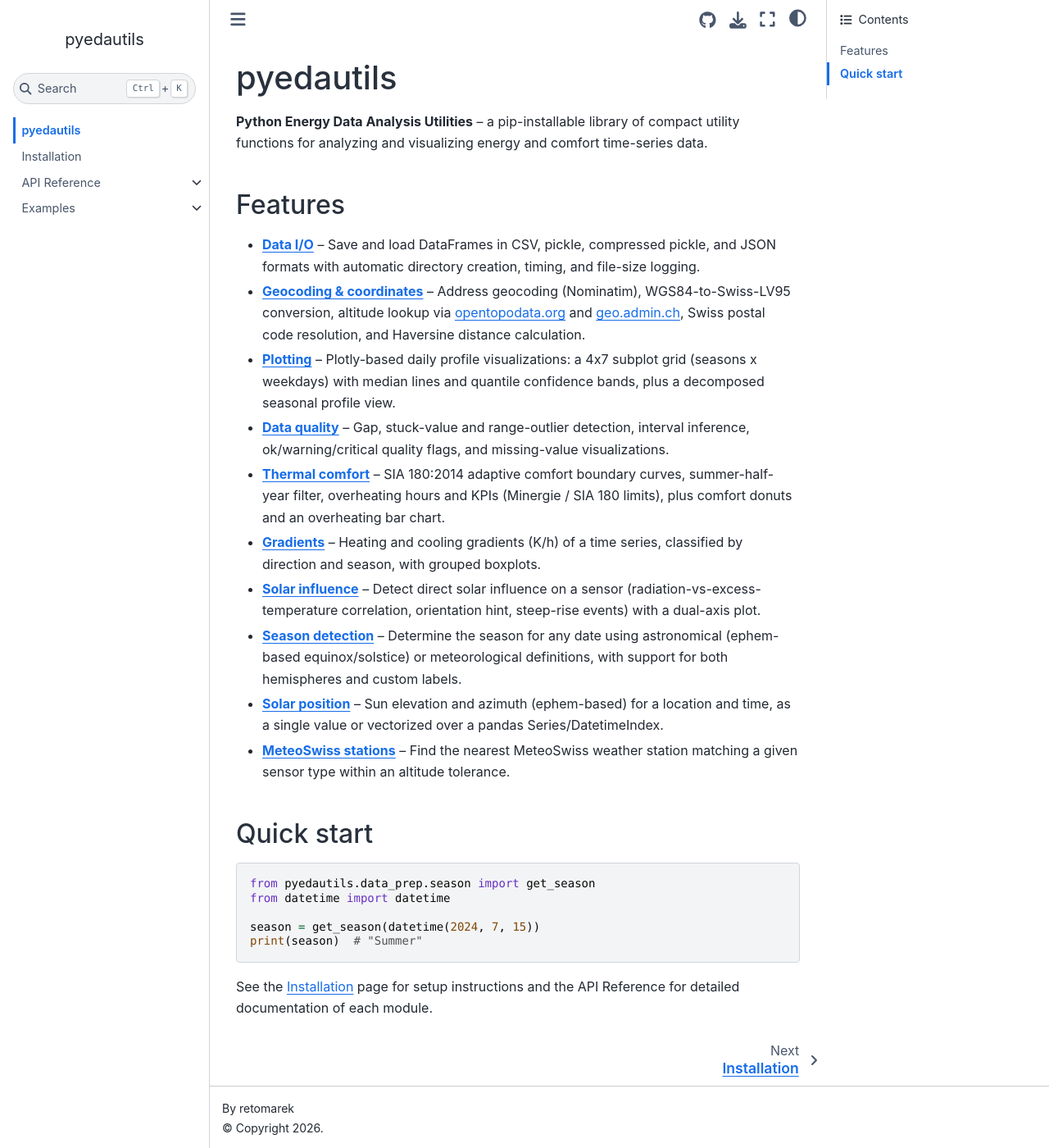
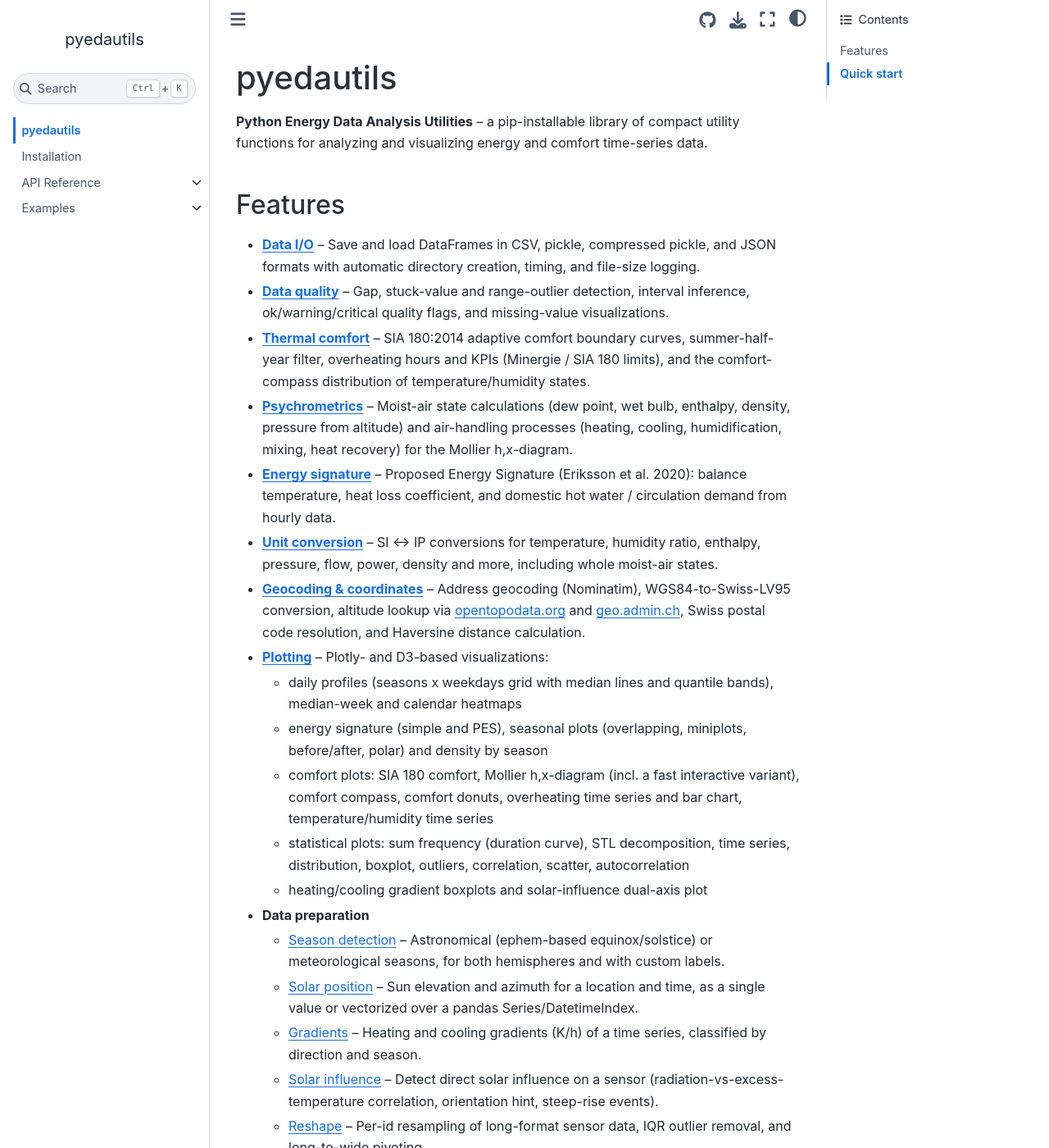
Before and after one commit to retomarek/pyedautils, a Jupyter Book: the page built from docs/intro.md, in a window 1280 px wide and 1400 px high. Shown: the whole window at 82% size. Built offline with Jupyter Book 1.0.4 settings and Sphinx 7.4.7 and the Sphinx Book theme 1.1.4, drawn with Linux system fonts in a browser that asks for light colours; some of the changed text lies outside the part shown.

Commit message:
docs update

```diff
--- a/docs/_toc.yml
+++ b/docs/_toc.yml
@@ -9,6 +9,9 @@
       - file: api/data_io
       - file: api/data_quality
       - file: api/comfort
+      - file: api/psychrometrics
+      - file: api/energy_signature
+      - file: api/units
       - file: api/geopy
       - file: api/plots
       - file: api/data_prep
--- a/docs/intro.md
+++ b/docs/intro.md
@@ -5,15 +5,27 @@
 ## Features
 
 - **{doc}`Data I/O <api/data_io>`** -- Save and load DataFrames in CSV, pickle, compressed pickle, and JSON formats with automatic directory creation, timing, and file-size logging.
+- **{doc}`Data quality <api/data_quality>`** -- Gap, stuck-value and range-outlier detection, interval inference, ok/warning/critical quality flags, and missing-value visualizations.
+- **{doc}`Thermal comfort <api/comfort>`** -- SIA 180:2014 adaptive comfort boundary curves, summer-half-year filter, overheating hours and KPIs (Minergie / SIA 180 limits), and the comfort-compass distribution of temperature/humidity states.
+- **{doc}`Psychrometrics <api/psychrometrics>`** -- Moist-air state calculations (dew point, wet bulb, enthalpy, density, pressure from altitude) and air-handling processes (heating, cooling, humidification, mixing, heat recovery) for the Mollier h,x-diagram.
+- **{doc}`Energy signature <api/energy_signature>`** -- Proposed Energy Signature (Eriksson et al. 2020): balance temperature, heat loss coefficient, and domestic hot water / circulation demand from hourly data.
+- **{doc}`Unit conversion <api/units>`** -- SI ↔ IP conversions for temperature, humidity ratio, enthalpy, pressure, flow, power, density and more, including whole moist-air states.
 - **{doc}`Geocoding & coordinates <api/geopy>`** -- Address geocoding (Nominatim), WGS84-to-Swiss-LV95 conversion, altitude lookup via opentopodata.org and geo.admin.ch, Swiss postal code resolution, and Haversine distance calculation.
-- **{doc}`Plotting <api/plots>`** -- Plotly-based daily profile visualizations: a 4x7 subplot grid (seasons x weekdays) with median lines and quantile confidence bands, plus a decomposed seasonal profile view.
-- **{doc}`Data quality <api/data_quality>`** -- Gap, stuck-value and range-outlier detection, interval inference, ok/warning/critical quality flags, and missing-value visualizations.
-- **{doc}`Thermal comfort <api/comfort>`** -- SIA 180:2014 adaptive comfort boundary curves, summer-half-year filter, overheating hours and KPIs (Minergie / SIA 180 limits), plus comfort donuts and an overheating bar chart.
-- **{doc}`Gradients <api/gradients>`** -- Heating and cooling gradients (K/h) of a time series, classified by direction and season, with grouped boxplots.
-- **{doc}`Solar influence <api/solar_influence>`** -- Detect direct solar influence on a sensor (radiation-vs-excess-temperature correlation, orientation hint, steep-rise events) with a dual-axis plot.
-- **{doc}`Season detection <api/season>`** -- Determine the season for any date using astronomical (ephem-based equinox/solstice) or meteorological definitions, with support for both hemispheres and custom labels.
-- **{doc}`Solar position <api/sun>`** -- Sun elevation and azimuth (ephem-based) for a location and time, as a single value or vectorized over a pandas Series/DatetimeIndex.
-- **{doc}`MeteoSwiss stations <api/meteo_swiss>`** -- Find the nearest MeteoSwiss weather station matching a given sensor type within an altitude tolerance.
+- **{doc}`Plotting <api/plots>`** -- Plotly- and D3-based visualizations:
+  - daily profiles (seasons x weekdays grid with median lines and quantile bands), median-week and calendar heatmaps
+  - energy signature (simple and PES), seasonal plots (overlapping, miniplots, before/after, polar) and density by season
+  - comfort plots: SIA 180 comfort, Mollier h,x-diagram (incl. a fast interactive variant), comfort compass, comfort donuts, overheating time series and bar chart, temperature/humidity time series
+  - statistical plots: sum frequency (duration curve), STL decomposition, time series, distribution, boxplot, outliers, correlation, scatter, autocorrelation
+  - heating/cooling gradient boxplots and solar-influence dual-axis plot
+- **Data preparation**
+  - {doc}`Season detection <api/season>` -- Astronomical (ephem-based equinox/solstice) or meteorological seasons, for both hemispheres and with custom labels.
+  - {doc}`Solar position <api/sun>` -- Sun elevation and azimuth for a location and time, as a single value or vectorized over a pandas Series/DatetimeIndex.
+  - {doc}`Gradients <api/gradients>` -- Heating and cooling gradients (K/h) of a time series, classified by direction and season.
+  - {doc}`Solar influence <api/solar_influence>` -- Detect direct solar influence on a sensor (radiation-vs-excess-temperature correlation, orientation hint, steep-rise events).
+  - {doc}`Reshape <api/reshape>` -- Per-id resampling of long-format sensor data, IQR outlier removal, and long-to-wide pivoting.
+- **Swiss weather data**
+  - {doc}`MeteoSwiss <api/meteo_swiss>` -- Current measurements of all MeteoSwiss automatic stations and the nearest station for a sensor type within an altitude tolerance.
+  - {doc}`Agrometeo.ch <api/agroweather>` -- Station list, nearest station for a sensor type, and download of hourly temperature, global radiation, humidity and rain data by station or Swiss postal code.
 
 ## Quick start
 
```
Also changed, not shown: docs/api/data_quality.md (+3 -1 lines), docs/api/energy_signature.md (added, +18 -0 lines), docs/api/meteo_swiss.md (+2 -1 lines), docs/api/psychrometrics.md (added, +25 -0 lines), docs/api/units.md (added, +15 -0 lines), docs/examples/index.md (+4 -3 lines), docs/examples/weather.md (+2 -2 lines).
